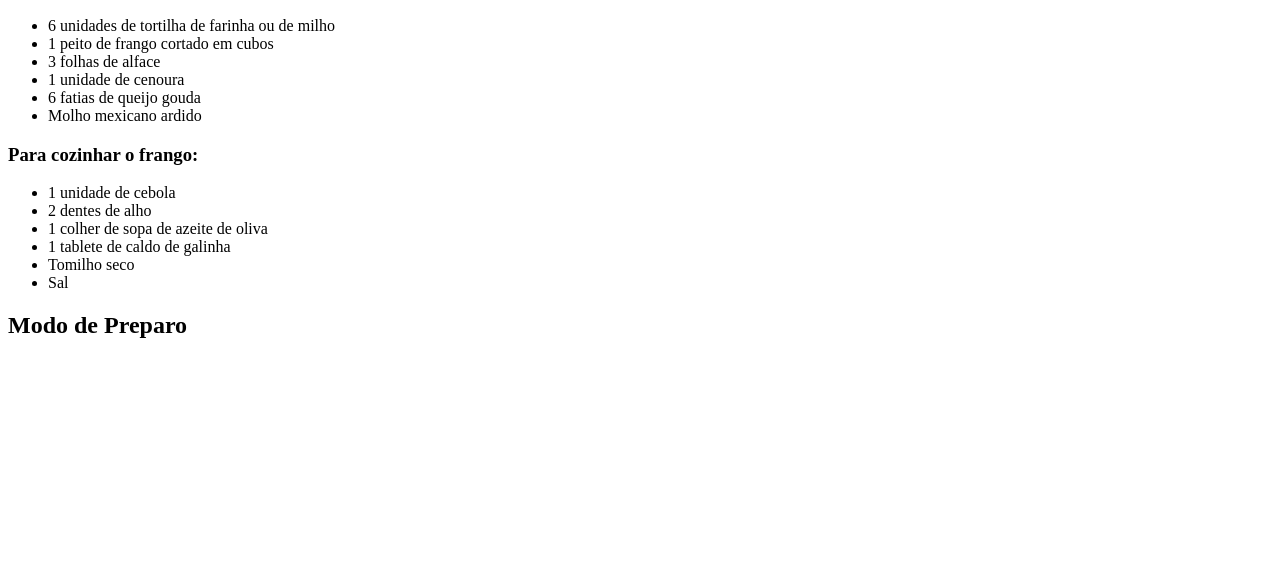
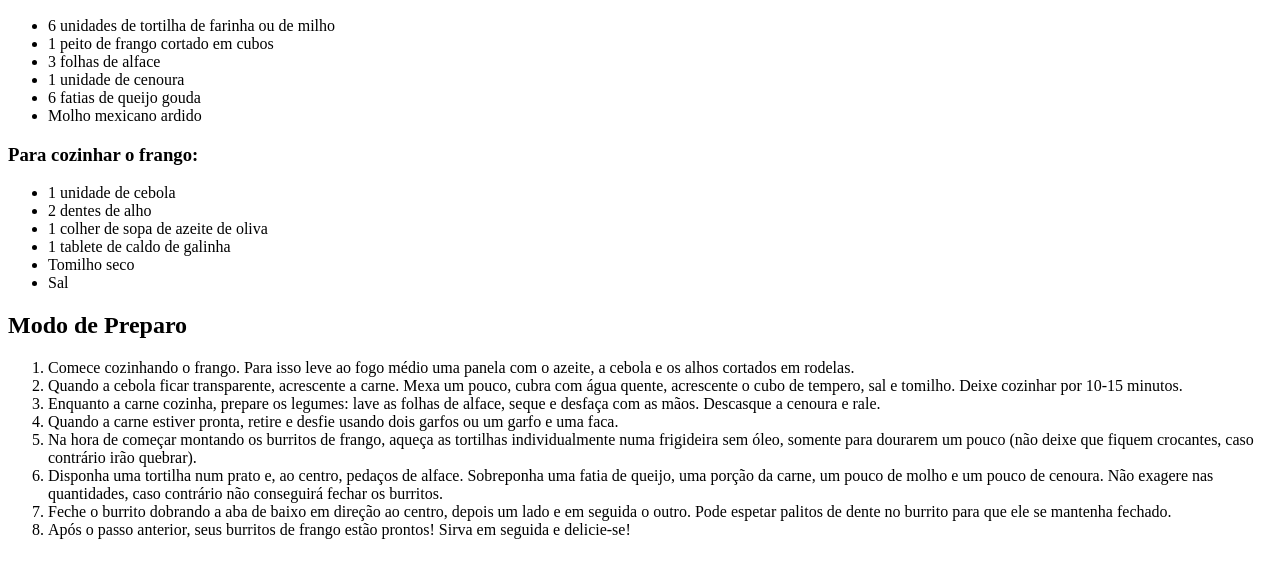
Before and after one commit to ufjf-dcc121/dcc121-2021-1er-atv3-vdapjf, a plain HTML site: page receita2.html in a window 1280 px wide. Shown: the part 110-688 px from the top of the page. Drawn offline with Linux system fonts and the light colour scheme.

Commit message:
Adiciona listas ordenadas para o modo de preparo

```diff
--- a/receita2.html
+++ b/receita2.html
@@ -30,6 +30,16 @@
     </article>
     <article>
       <h2>Modo de Preparo</h2>
+      <ol>
+          <li>Comece cozinhando o frango. Para isso leve ao fogo médio uma panela com o azeite, a cebola e os alhos cortados em rodelas.</li>
+          <li>Quando a cebola ficar transparente, acrescente a carne. Mexa um pouco, cubra com água quente, acrescente o cubo de tempero, sal e tomilho. Deixe cozinhar por 10-15 minutos.</li>
+          <li>Enquanto a carne cozinha, prepare os legumes: lave as folhas de alface, seque e desfaça com as mãos. Descasque a cenoura e rale.</li>
+          <li>Quando a carne estiver pronta, retire e desfie usando dois garfos ou um garfo e uma faca.</li>
+          <li>Na hora de começar montando os burritos de frango, aqueça as tortilhas individualmente numa frigideira sem óleo, somente para dourarem um pouco (não deixe que fiquem crocantes, caso contrário irão quebrar).</li>
+          <li>Disponha uma tortilha num prato e, ao centro, pedaços de alface. Sobreponha uma fatia de queijo, uma porção da carne, um pouco de molho e um pouco de cenoura. Não exagere nas quantidades, caso contrário não conseguirá fechar os burritos.</li>
+          <li>Feche o burrito dobrando a aba de baixo em direção ao centro, depois um lado e em seguida o outro. Pode espetar palitos de dente no burrito para que ele se mantenha fechado.</li>
+          <li>Após o passo anterior, seus burritos de frango estão prontos! Sirva em seguida e delicie-se!</li>
+      </ol>
     </article>
 
   </body>
```
Also changed, not shown: receita1.html (+8 -0 lines), receita3.html (+8 -0 lines).
